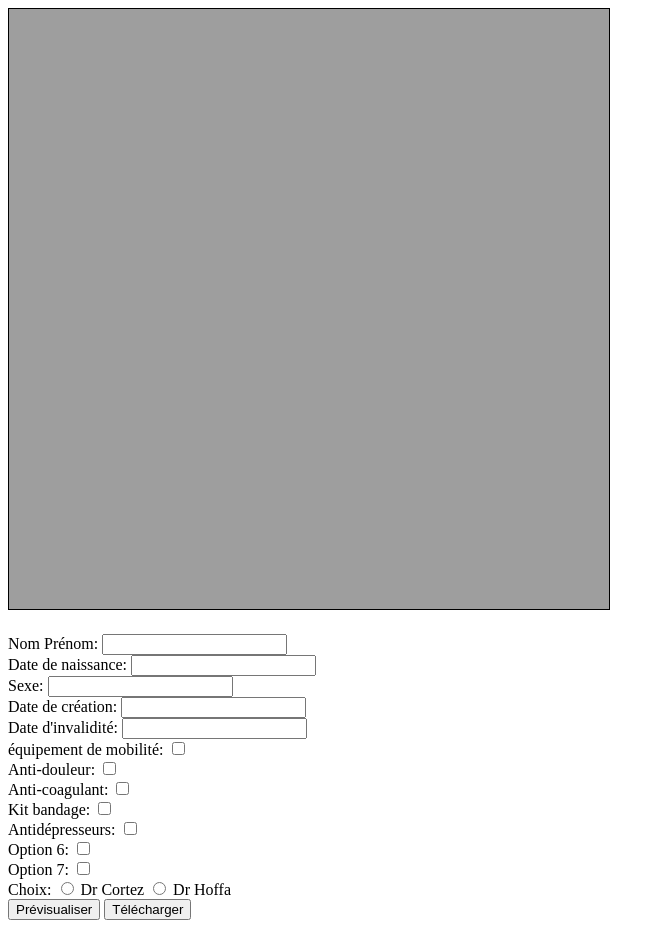
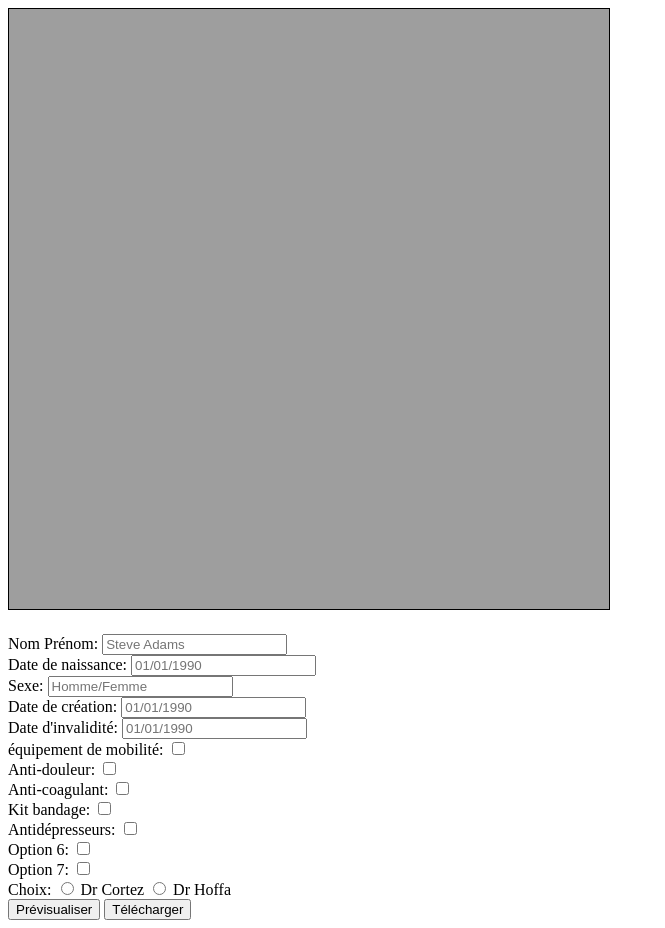
Before and after one commit to hjvonbljerpofihnkjgnmopiuhjkjbbvhbxbiu/dossiermedical, a plain HTML site: page indexsecond.html in a window 1280 px wide. Shown: the whole page, without its empty margins (0-665 px from the left). Drawn offline with Linux system fonts and the light colour scheme.

Commit message:
Update indexsecond.html

```diff
--- a/indexsecond.html
+++ b/indexsecond.html
@@ -20,23 +20,23 @@
     <form id="myForm">
         <div>
             <label for="field1">Nom Prénom:</label>
-            <input type="text" id="field1" required>
+            <input type="text" placeholder="Steve Adams" id="field1" required>
         </div>
         <div>
             <label for="field2">Date de naissance:</label>
-            <input type="text" id="field2" required>
+            <input type="text" placeholder="01/01/1990" id="field2" required>
         </div>
         <div>
             <label for="field3">Sexe:</label>
-            <input type="text" id="field3" required>
+            <input type="text" placeholder="Homme/Femme" id="field3" required>
         </div>
         <div>
             <label for="field4">Date de création:<label>
-            <input type="text" id="field4" required>
+            <input type="text" placeholder="01/01/1990" id="field4" required>
         </div>
 		 <div>
             <label for="field5">Date d'invalidité:</label>
-            <input type="text" id="field5" required>
+            <input type="text" placeholder="01/01/1990" id="field5" required>
         </div>
         <div>
             <label for="checkbox1">équipement de mobilité:</label>
```
